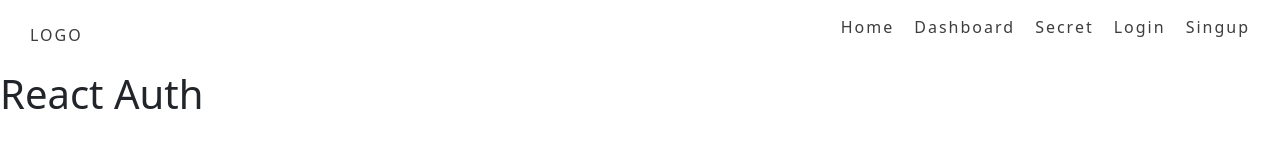
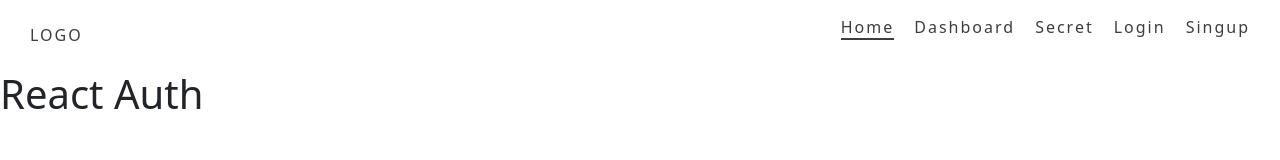
Before and after one commit to JHUMBERTTO/React-Authentication, a React (Vite) app: page / in a window 1280 px wide. Shown: the top 160 px of the page. Built offline with nearby package versions, Linux system fonts and the light colour scheme.

Commit message:
Refactor scss

```diff
--- a/src/components/Header/Header.jsx
+++ b/src/components/Header/Header.jsx
@@ -6,7 +6,7 @@ const Header = () => {
       <a href='/' className='header__logo'>LOGO</a>
       <ul className='header__nav-list'>
         <li className='header__list-item'>
-        <a href='/' className='header__item-link'>Home</a>
+        <a href='/' className='header__item-link header__item-link--is-active'>Home</a>
           </li>
         <li className='header__list-item'>
         <a href='/dashboard' className='header__item-link'>Dashboard</a>
--- a/src/components/Header/header.scss
+++ b/src/components/Header/header.scss
@@ -1,10 +1,16 @@
 
 $menu-color: #3d3d3d;
 
-@mixin header-link{
+@mixin header-link($hover: true){
   color: $menu-color;
   text-decoration: none;
   letter-spacing: 2px;
+
+  @if $hover{
+    &:hover {
+      border-bottom: solid 2px $menu-color;
+    }
+  }
 }
 .header{
   background-color: #fff;
@@ -14,7 +20,7 @@ $menu-color: #3d3d3d;
   padding: 15px 30px;
 
   &__logo{
-    @include header-link;
+    @include header-link(false);
   }
 
   &__nav-list{
@@ -26,7 +32,7 @@ $menu-color: #3d3d3d;
   &__item-link{
     @include header-link;
 
-    &:hover{
+    &--is-active{
       border-bottom: solid 2px $menu-color;
     }
   }
```
